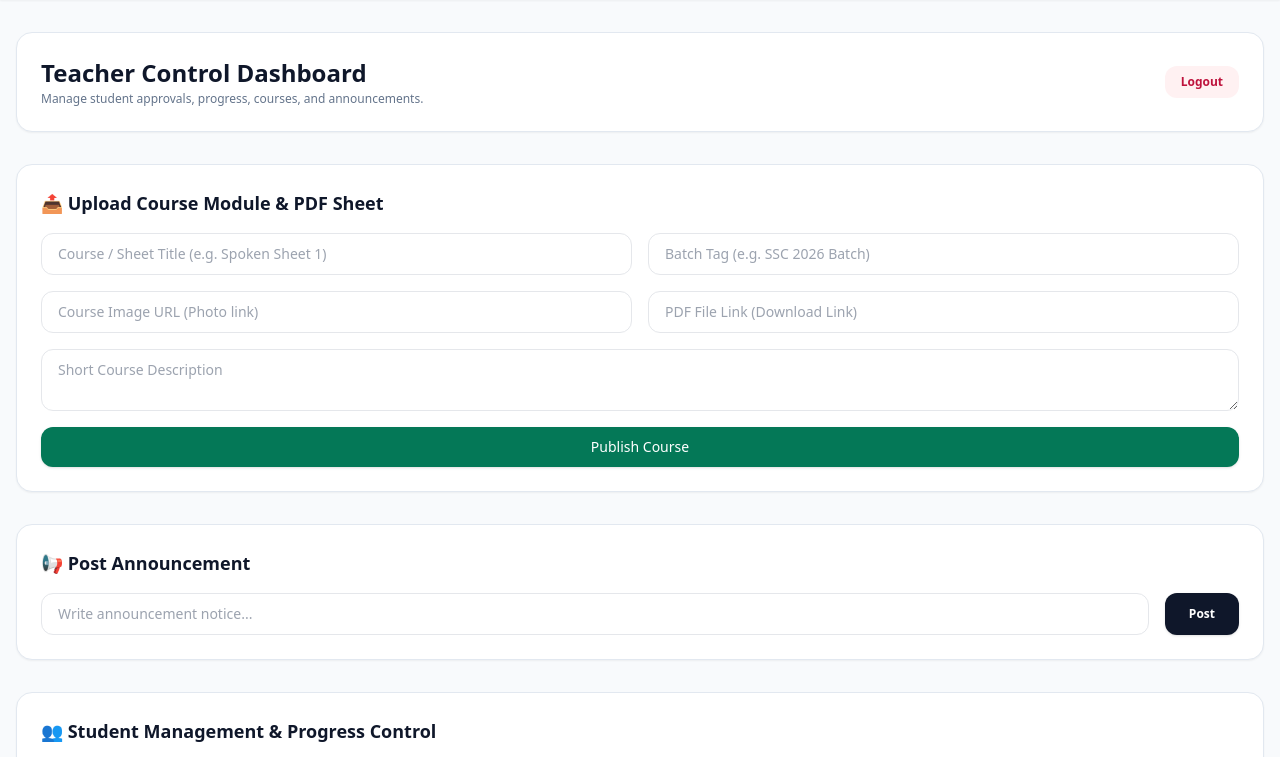
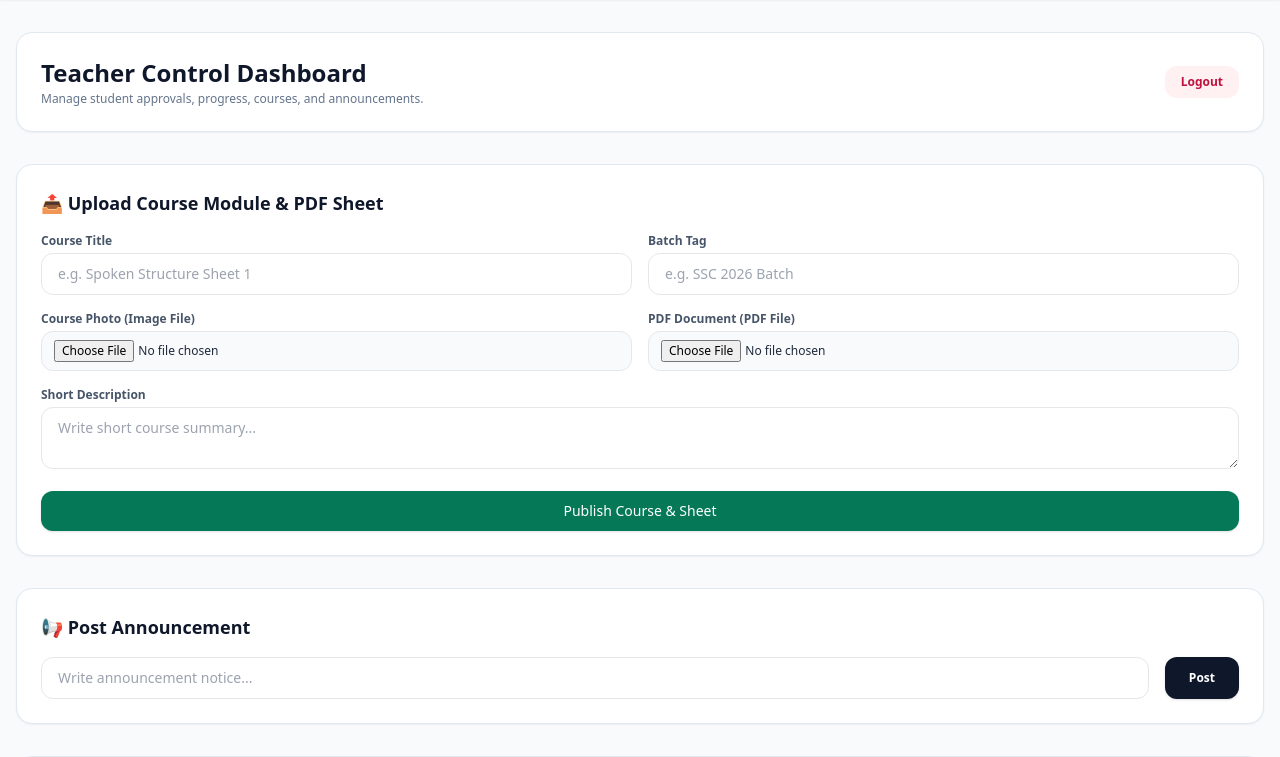
Before and after one commit to sillyratheu/ROOTS-Render-Backend-, a Flask app: page /teacher/dashboard in a window 1280 px wide. Shown: the part 72-829 px from the top of the page. Run offline with Flask 3, Linux system fonts and the light colour scheme; the visitor is signed in with stand-in values (Sample User, id 1); data comes from the database, SQL or seed files in the repository; data that the repository does not hold is empty; some libraries are stand-ins or nearby versions.

Commit message:
Update teacher_dashboard.html

```diff
--- a/templates/teacher_dashboard.html
+++ b/templates/teacher_dashboard.html
@@ -9,17 +9,33 @@
         <a href="{{ url_for('teacher_logout') }}" class="bg-rose-50 hover:bg-rose-100 text-rose-700 text-xs px-4 py-2 rounded-xl font-semibold transition">Logout</a>
     </div>
 
-    <!-- Upload Course / Sheet with Photo & PDF -->
+    <!-- Upload Course / Sheet with Direct File Select -->
     <div class="bg-white p-6 rounded-2xl border border-slate-200 shadow-sm space-y-4">
         <h2 class="text-lg font-bold text-slate-900">📤 Upload Course Module & PDF Sheet</h2>
-        <form method="POST" class="grid grid-cols-1 md:grid-cols-2 gap-4">
+        <form method="POST" enctype="multipart/form-data" class="grid grid-cols-1 md:grid-cols-2 gap-4">
             <input type="hidden" name="action" value="add_course">
-            <input type="text" name="title" placeholder="Course / Sheet Title (e.g. Spoken Sheet 1)" required class="border rounded-xl px-4 py-2.5 text-sm">
-            <input type="text" name="batch_tag" placeholder="Batch Tag (e.g. SSC 2026 Batch)" required class="border rounded-xl px-4 py-2.5 text-sm">
-            <input type="text" name="photo" placeholder="Course Image URL (Photo link)" required class="border rounded-xl px-4 py-2.5 text-sm">
-            <input type="text" name="pdf" placeholder="PDF File Link (Download Link)" required class="border rounded-xl px-4 py-2.5 text-sm">
-            <textarea name="desc" placeholder="Short Course Description" required class="md:col-span-2 border rounded-xl px-4 py-2.5 text-sm"></textarea>
-            <button type="submit" class="md:col-span-2 bg-emerald-700 hover:bg-emerald-800 text-white text-sm font-medium py-2.5 rounded-xl transition shadow">Publish Course</button>
+
+            <div>
+                <label class="block text-xs font-semibold text-slate-600 mb-1">Course Title</label>
+                <input type="text" name="title" placeholder="e.g. Spoken Structure Sheet 1" required class="w-full border rounded-xl px-4 py-2.5 text-sm">
+            </div>
+            <div>
+                <label class="block text-xs font-semibold text-slate-600 mb-1">Batch Tag</label>
+                <input type="text" name="tag" placeholder="e.g. SSC 2026 Batch" required class="w-full border rounded-xl px-4 py-2.5 text-sm">
+            </div>
+            <div>
+                <label class="block text-xs font-semibold text-slate-600 mb-1">Course Photo (Image File)</label>
+                <input type="file" name="photo" accept="image/*" required class="w-full border rounded-xl px-3 py-2 text-xs bg-slate-50">
+            </div>
+            <div>
+                <label class="block text-xs font-semibold text-slate-600 mb-1">PDF Document (PDF File)</label>
+                <input type="file" name="pdf" accept=".pdf" required class="w-full border rounded-xl px-3 py-2 text-xs bg-slate-50">
+            </div>
+            <div class="md:col-span-2">
+                <label class="block text-xs font-semibold text-slate-600 mb-1">Short Description</label>
+                <textarea name="desc" placeholder="Write short course summary..." required class="w-full border rounded-xl px-4 py-2.5 text-sm"></textarea>
+            </div>
+            <button type="submit" class="md:col-span-2 bg-emerald-700 hover:bg-emerald-800 text-white text-sm font-medium py-2.5 rounded-xl transition shadow">Publish Course & Sheet</button>
         </form>
     </div>
 
```
